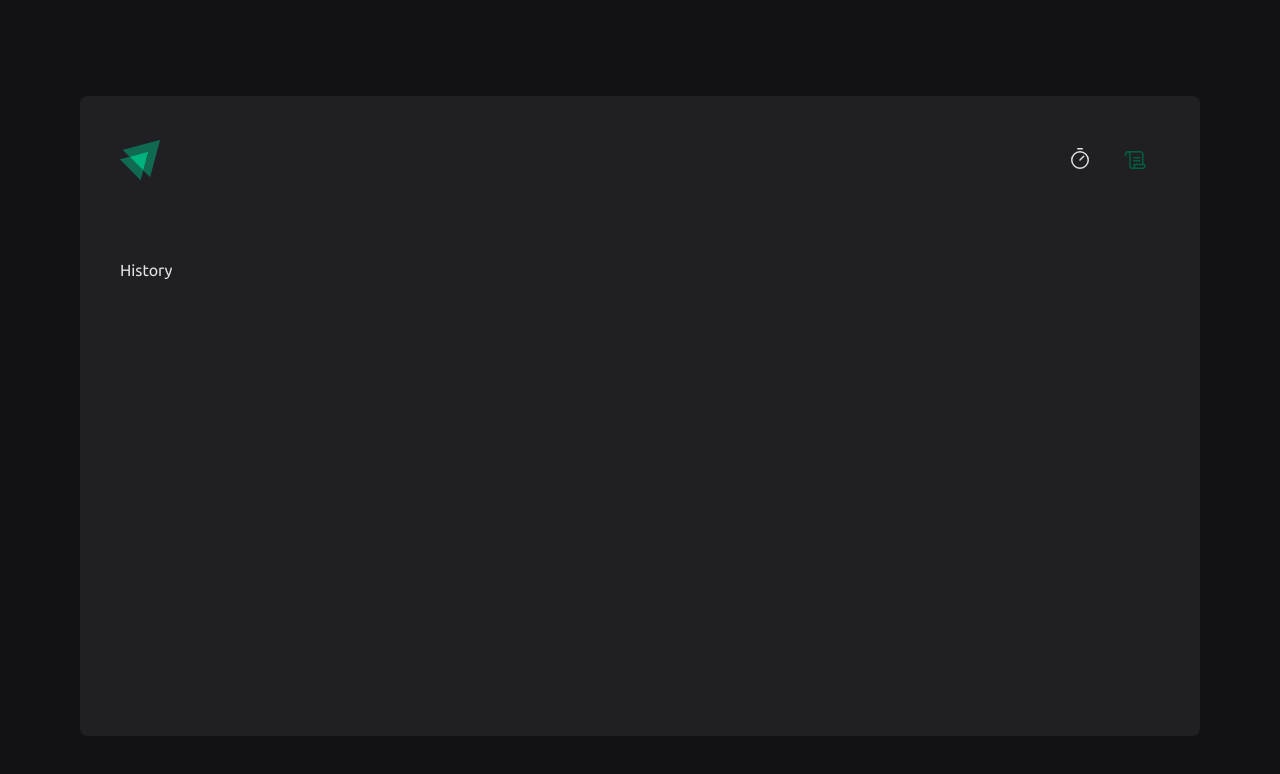
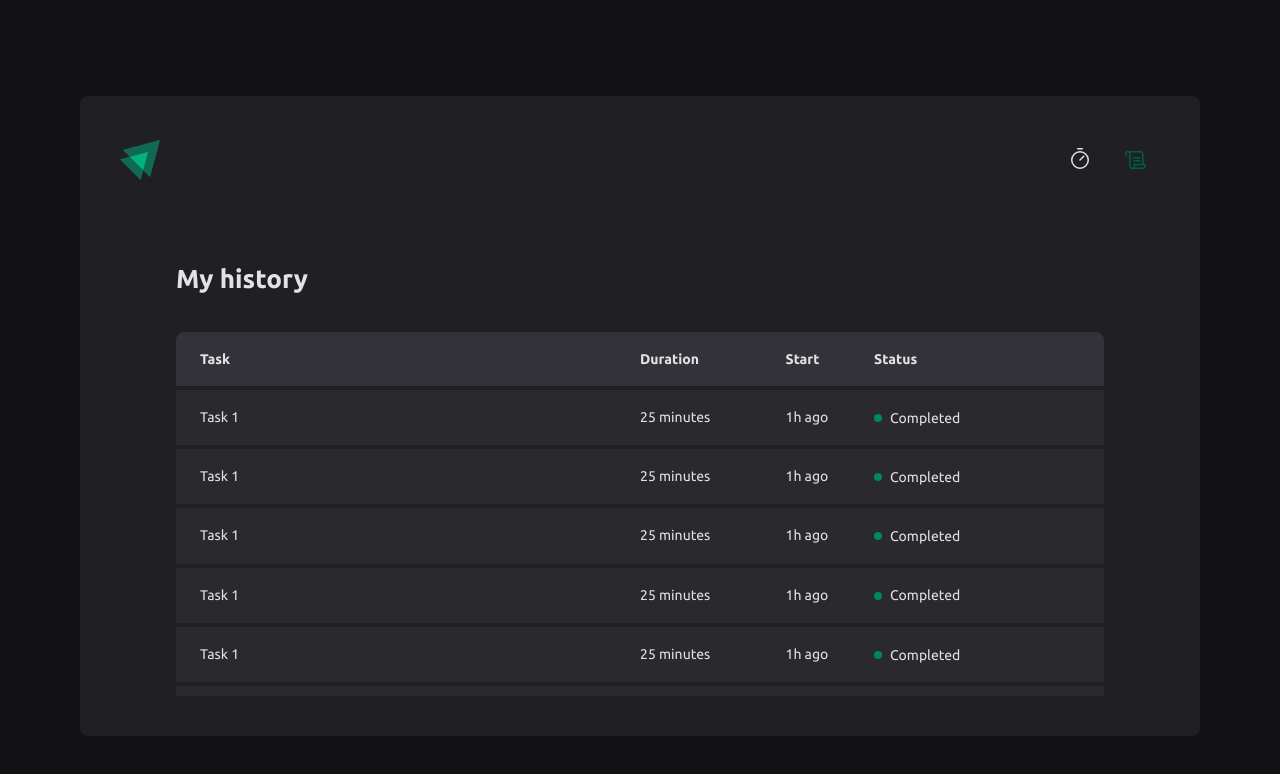
Before and after one commit to dwtoledo/Ignite-Timer, a React (Vite) app in the folder project-02-ignite/: page /history in a window 1280 px wide. Shown: the top 774 px of the page. Built offline with nearby package versions, Linux system fonts and the light colour scheme.

Commit message:
Implement and Style History Component

```diff
--- a/project-02-ignite/src/pages/History/index.tsx
+++ b/project-02-ignite/src/pages/History/index.tsx
@@ -1,3 +1,83 @@
+import {
+  PomodoroHistoryContainer,
+  PomodoroHistoryTable,
+  TaskStatus,
+} from './styles'
+
 export function History() {
-  return <h1>History</h1>
+  return (
+    <PomodoroHistoryContainer>
+      <h1>My history</h1>
+      <PomodoroHistoryTable>
+        <table>
+          <thead>
+            <tr>
+              <th>Task</th>
+              <th>Duration</th>
+              <th>Start</th>
+              <th>Status</th>
+            </tr>
+          </thead>
+          <tbody>
+            <tr>
+              <td>Task 1</td>
+              <td>25 minutes</td>
+              <td>1h ago</td>
+              <td>
+                <TaskStatus statusColor={'completed'}>Completed</TaskStatus>
+              </td>
+            </tr>
+            <tr>
+              <td>Task 1</td>
+              <td>25 minutes</td>
+              <td>1h ago</td>
+              <td>
+                <TaskStatus statusColor={'completed'}>Completed</TaskStatus>
+              </td>
+            </tr>
+            <tr>
+              <td>Task 1</td>
+              <td>25 minutes</td>
+              <td>1h ago</td>
+              <td>
+                <TaskStatus statusColor={'completed'}>Completed</TaskStatus>
+              </td>
+            </tr>
+            <tr>
+              <td>Task 1</td>
+              <td>25 minutes</td>
+              <td>1h ago</td>
+              <td>
+                <TaskStatus statusColor={'completed'}>Completed</TaskStatus>
+              </td>
+            </tr>
+            <tr>
+              <td>Task 1</td>
+              <td>25 minutes</td>
+              <td>1h ago</td>
+              <td>
+                <TaskStatus statusColor={'completed'}>Completed</TaskStatus>
+              </td>
+            </tr>
+            <tr>
+              <td>Task 1</td>
+              <td>25 minutes</td>
+              <td>1h ago</td>
+              <td>
+                <TaskStatus statusColor={'inProgress'}>In Progress</TaskStatus>
+              </td>
+            </tr>
+            <tr>
+              <td>Task 1</td>
+              <td>25 minutes</td>
+              <td>1h ago</td>
+              <td>
+                <TaskStatus statusColor={'stopped'}>Stopped</TaskStatus>
+              </td>
+            </tr>
+          </tbody>
+        </table>
+      </PomodoroHistoryTable>
+    </PomodoroHistoryContainer>
+  )
 }
--- /dev/null
+++ b/project-02-ignite/src/pages/History/styles.ts
@@ -0,0 +1,81 @@
+import styled from 'styled-components'
+
+export const PomodoroHistoryContainer = styled.main`
+  margin: 0px 3.5rem;
+  display: flex;
+  flex-direction: column;
+  flex: 1;
+  overflow: auto;
+
+  h1 {
+    font-size: 1.625rem;
+    font-weight: 700;
+  }
+`
+
+export const PomodoroHistoryTable = styled.div`
+  margin-top: 2rem;
+  min-width: 600px;
+
+  table {
+    width: 100%;
+    text-align: left;
+    font-size: 0.875rem;
+
+    thead th {
+      background-color: ${(props) => props.theme['gray-300']};
+      padding: 1rem 0;
+      font-weight: 700;
+
+      &:first-child {
+        width: 50%;
+        padding-left: 1.5rem;
+        border-top-left-radius: 8px;
+      }
+
+      &:last-child {
+        padding-right: 1.5rem;
+        border-top-right-radius: 8px;
+      }
+    }
+
+    tbody td {
+      background-color: ${(props) => props.theme['gray-250']};
+      border-top: 4px solid ${(props) => props.theme['gray-200']};
+      padding: 1rem 0;
+
+      &:first-child {
+        padding-left: 1.5rem;
+      }
+
+      &:last-child {
+        padding-right: 1.5rem;
+      }
+    }
+  }
+`
+
+const TASK_STATUS_COLORS = {
+  completed: 'green',
+  inProgress: 'yellow',
+  stopped: 'red',
+} as const
+
+interface TaskStatusProps {
+  statusColor: keyof typeof TASK_STATUS_COLORS
+}
+
+export const TaskStatus = styled.span<TaskStatusProps>`
+  display: flex;
+  gap: 0.5rem;
+  align-items: center;
+
+  &::before {
+    content: '';
+    width: 0.5rem;
+    height: 0.5rem;
+    border-radius: 50%;
+    background-color: ${(props) =>
+      props.theme[TASK_STATUS_COLORS[props.statusColor]]};
+  }
+`
```
